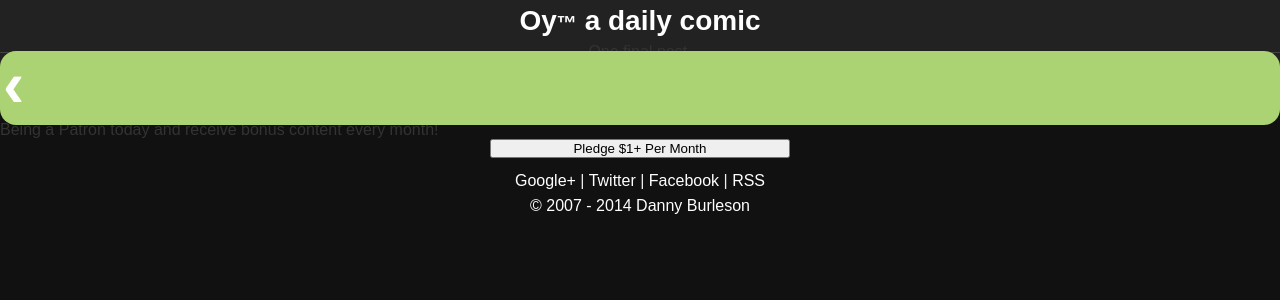
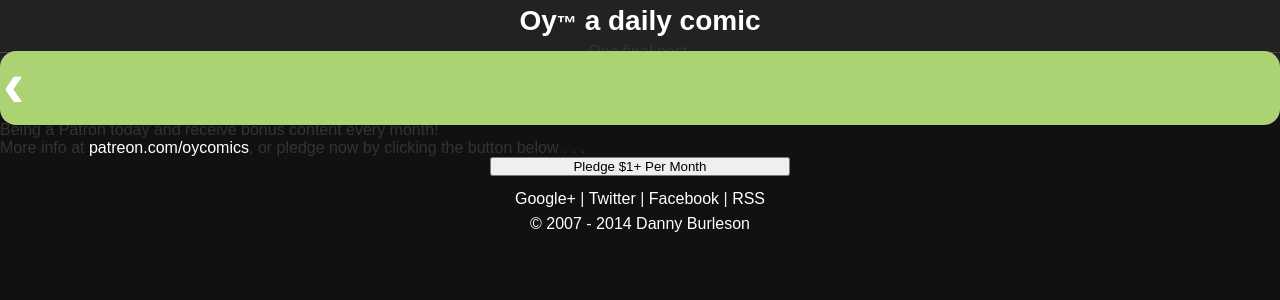
Before and after one commit to oycomics/oycomics.github.io, a Jekyll site: the page built from index.html, in a window 1280 px wide. Shown: the top 300 px of the page. Built offline with Jekyll 4.4.1, drawn with Linux system fonts in a browser that asks for light colours; Markdown is read by kramdown in place of the engine named in the settings; the list of posts is cut into pages by our own code.

Commit message:
Update patreon.html

```diff
--- a/_includes/patreon.html
+++ b/_includes/patreon.html
@@ -1,4 +1,5 @@
 <div class="patreon_spotlight"><p>This comic is made possible by the support of loyal readers like you!</p>
 <p>Being a Patron today and receive bonus content every month!</p>
+<p>More info at <a href="http://patreon.com/oycomics" target="_blank">patreon.com/oycomics</a>, or pledge now by clicking the button below . . .</p>
   <p style="text-align:center;"><input onclick="window.top.location.href = 'http://www.patreon.com/bePatron?rid=35296&u=115323&patAmt=1.00#r35296'; return false;" type="submit" class="btn submitForm bePatron" value="Pledge $1+ Per Month" style="width: 300px;"></p>
 </div>
```
